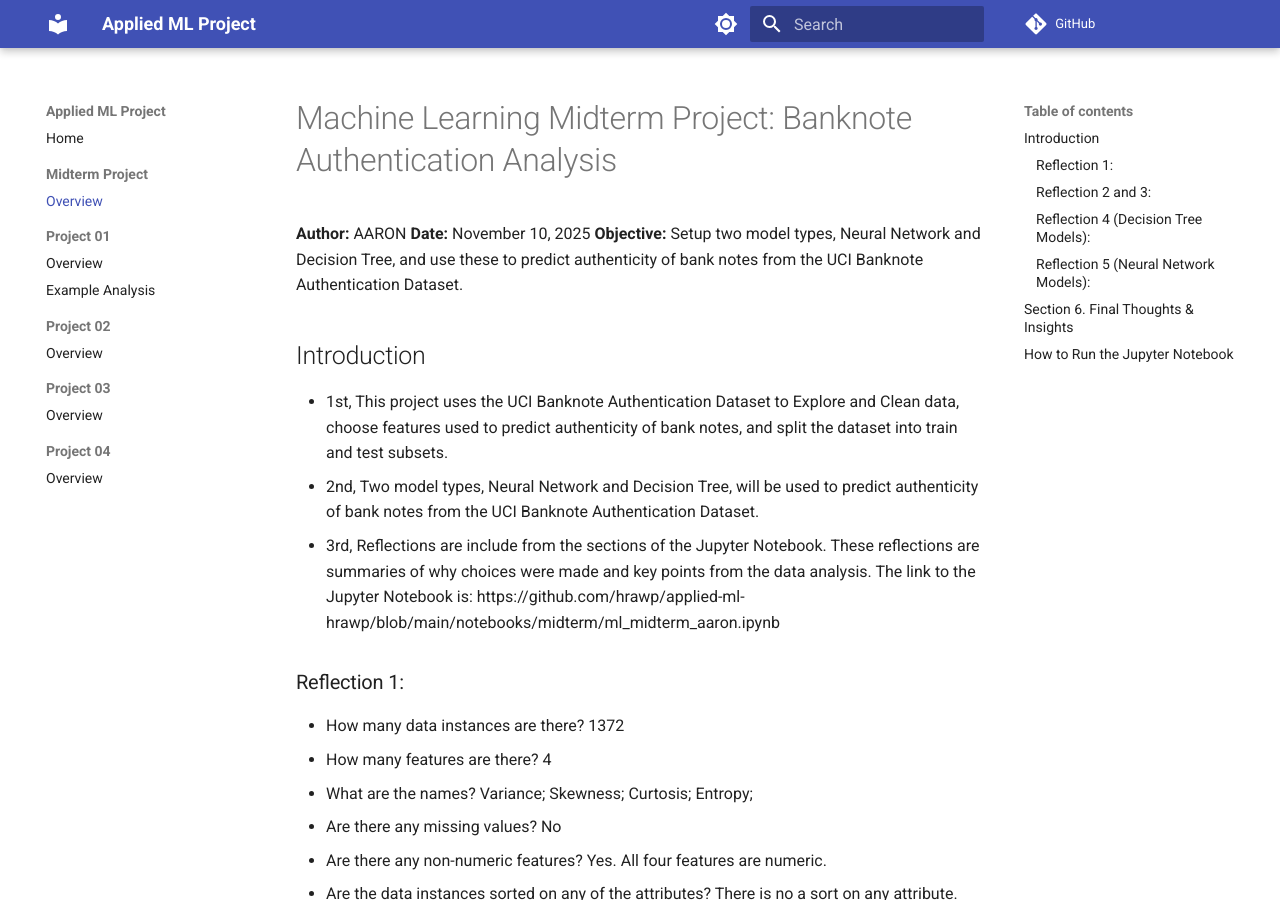
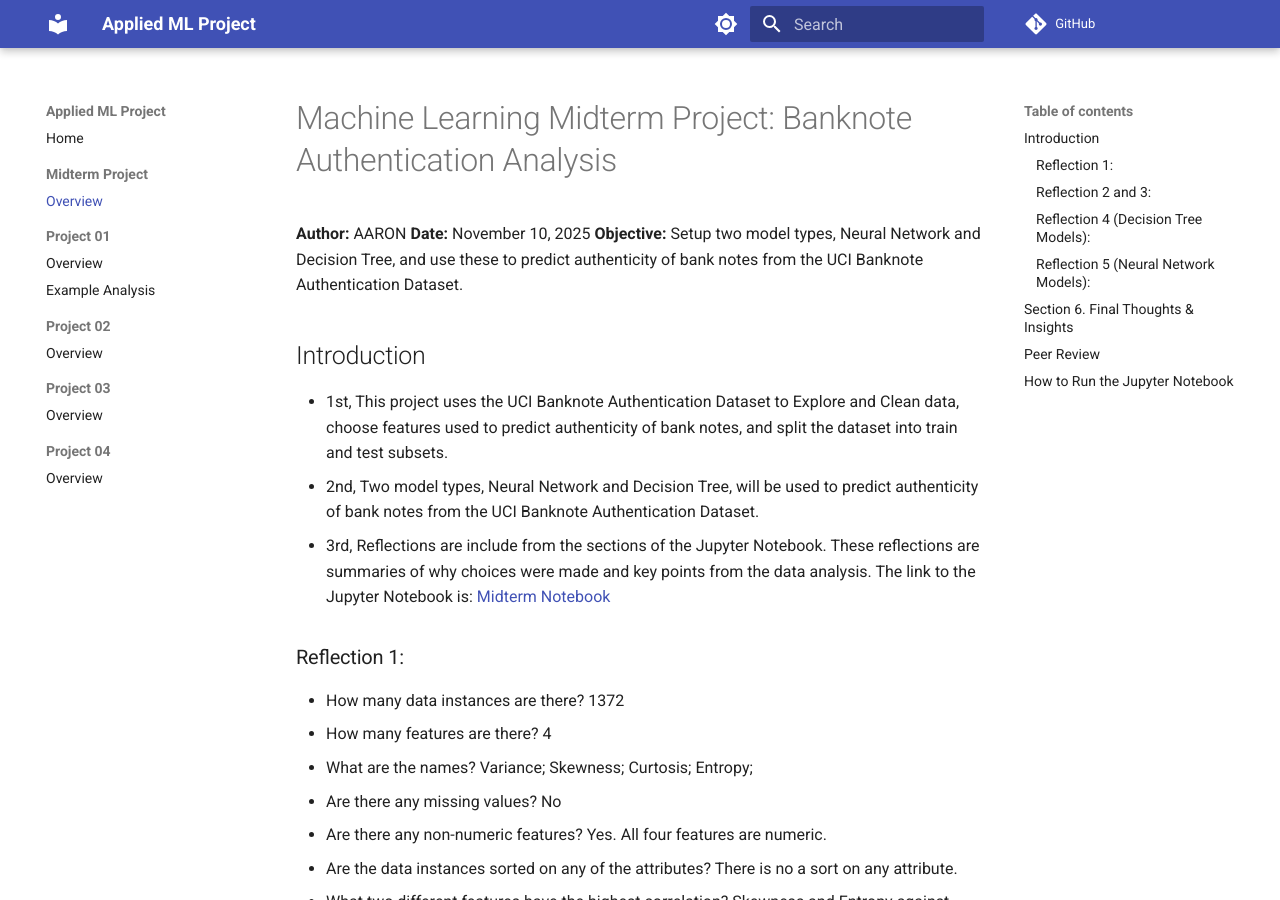
Before and after one commit to hrawp/applied-ml-hrawp, an MkDocs documentation site: the page built from docs/midterm/README.md, in a window 1280 px wide and 900 px high. Built offline with MkDocs 1.6.1 and Material for MkDocs 9.7.7, drawn with Linux system fonts in a browser that asks for light colours; comment, search, counter and statistics services are not loaded; some of the changed text lies outside the part shown.

Commit message:
Added Links in README

```diff
--- a/docs/midterm/README.md
+++ b/docs/midterm/README.md
@@ -7,7 +7,7 @@
 ## Introduction
 - 1st, This project uses the UCI Banknote Authentication Dataset to Explore and Clean data, choose features used to predict authenticity of bank notes, and split the dataset into train and test subsets.
 - 2nd, Two model types, Neural Network and Decision Tree, will be used to predict authenticity of bank notes from the UCI Banknote Authentication Dataset.
-- 3rd, Reflections are include from the sections of the Jupyter Notebook.  These reflections are summaries of why choices were made and key points from the data analysis.  The link to the Jupyter Notebook is: https://github.com/hrawp/applied-ml-hrawp/blob/main/notebooks/midterm/ml_midterm_aaron.ipynb
+- 3rd, Reflections are include from the sections of the Jupyter Notebook.  These reflections are summaries of why choices were made and key points from the data analysis.  The link to the Jupyter Notebook is: [Midterm Notebook](https://github.com/hrawp/applied-ml-hrawp/blob/main/notebooks/midterm/ml_midterm_aaron.ipynb)
 
 ### Reflection 1:
 - How many data instances are there? 1372
@@ -70,7 +70,8 @@ Neural Network and Decision Tree Data Metric
 
 - I was happy with these results and glad inspection of the scatter plot let me to combine the correct features.
 
-
+## Peer Review
+- I reviewed Alissa Beaderstadt's Midterm Project.  The review can be found at: [Beaderstadt UCI Mushroom Dataset](https://github.com/hrawp/applied-ml-hrawp/blob/main/docs/midterm/peer_review.md)
 
 ## How to Run the Jupyter Notebook
 
```
Also changed, not shown: docs/midterm/peer_review.md (+1 -1 lines), 4 other files.
